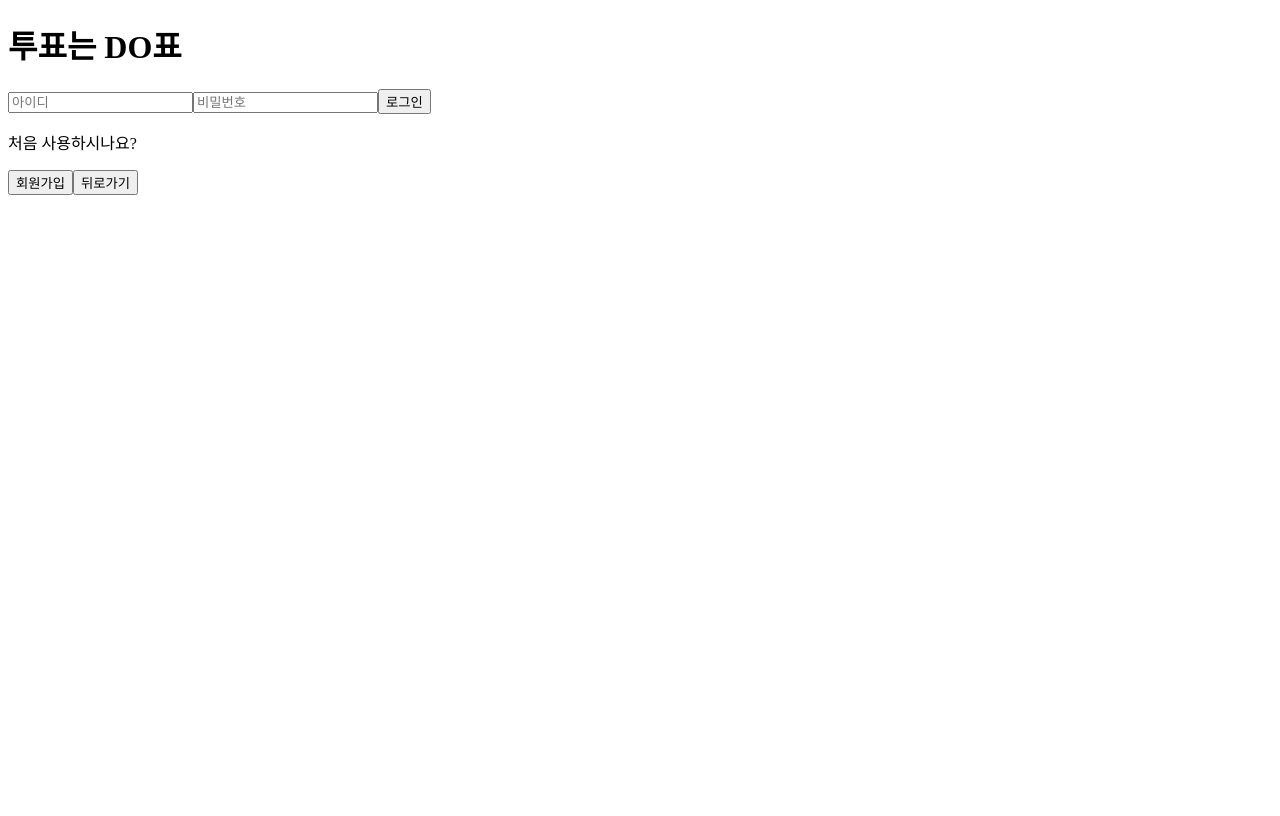
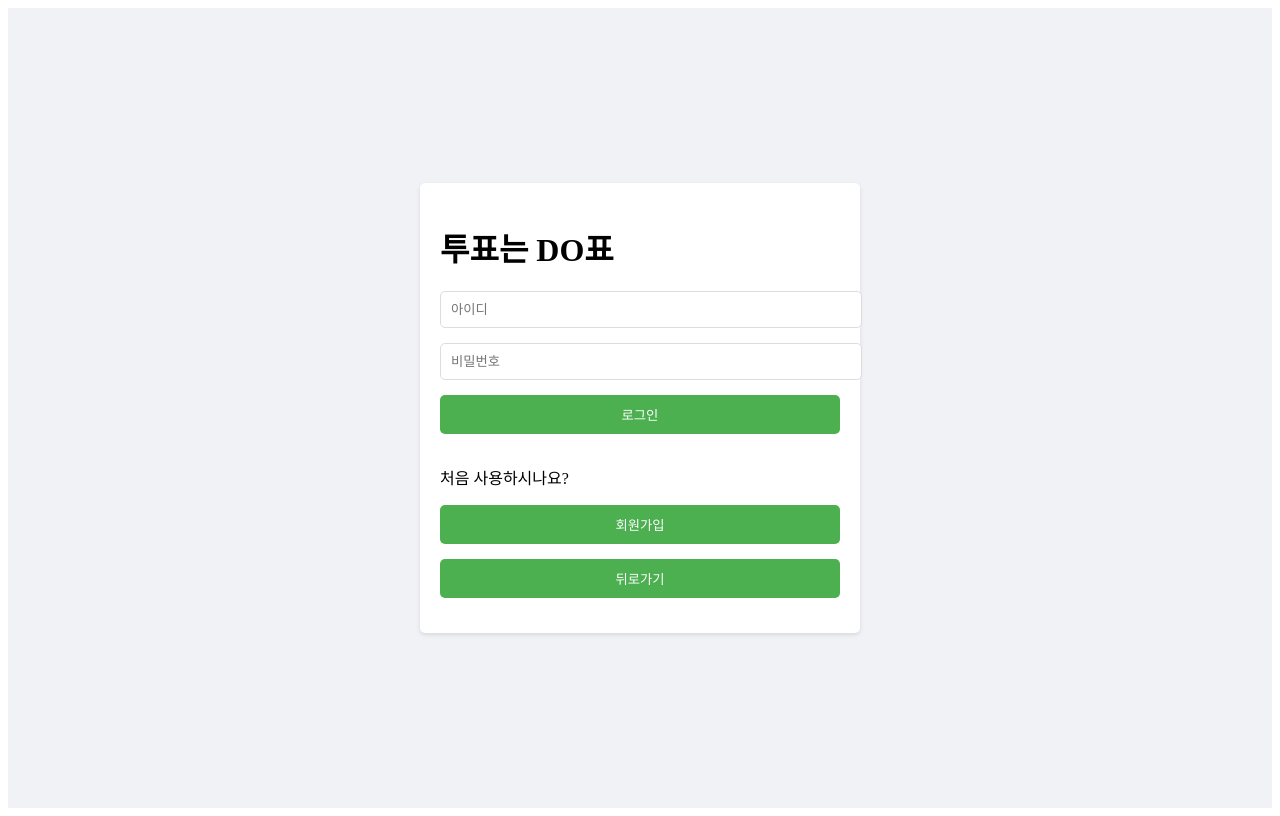
Before and after one commit to NangManBo/Capstone_React, a React (Create React App) app: page /login in a window 1280 px wide. Built offline with nearby package versions, Linux system fonts and the light colour scheme.

Commit message:
loginPage 스타일 꾸미기

```diff
--- a/src/Capstone_Web_Page/pages/LogIn_Page.web.js
+++ b/src/Capstone_Web_Page/pages/LogIn_Page.web.js
@@ -1,6 +1,7 @@
 import React, { useState } from 'react';
 import axios from 'axios';
 import { useNavigate } from 'react-router-dom';
+import '../styles/login_style.css';
 
 function LogInPage() {
   const navigate = useNavigate();
--- a/src/Capstone_Web_Page/styles/login_style.css
+++ b/src/Capstone_Web_Page/styles/login_style.css
@@ -1,8 +1,43 @@
+/* LogInPage.css */
 .Page {
   display: flex;
   justify-content: center;
   align-items: center;
-  background-color: skyblue;
-  width: 60%;
-  height: 50%; /* 또는 원하는 높이 값 */
+  height: 100vh;
+  background-color: #f0f2f5;
 }
+
+.Page > div {
+  max-width: 400px;
+  padding: 20px;
+  box-shadow: 0 2px 4px rgba(0, 0, 0, 0.1);
+  border-radius: 5px;
+  background-color: white;
+}
+
+input[type='email'],
+input[type='password'],
+button {
+  width: 100%;
+  padding: 10px;
+  margin-bottom: 15px;
+  border-radius: 5px;
+  border: 1px solid #ddd;
+}
+
+button {
+  background-color: #4caf50; /* Green */
+  color: white;
+  border: none;
+  cursor: pointer;
+}
+
+button:hover {
+  opacity: 0.8;
+}
+
+@media (max-width: 768px) {
+  .Page > div {
+    width: 90%;
+  }
+}
```
